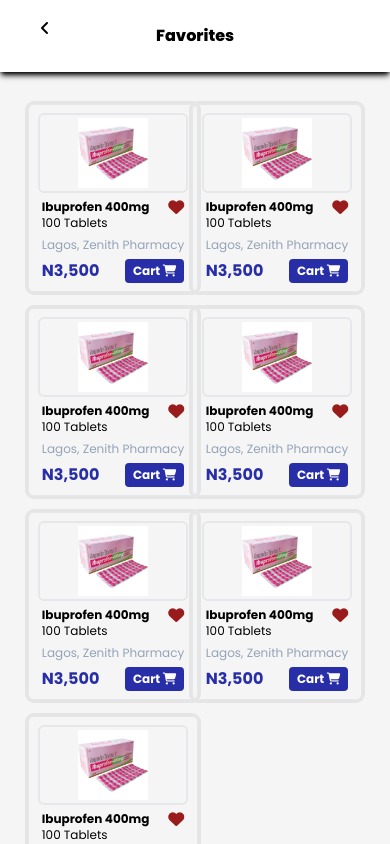
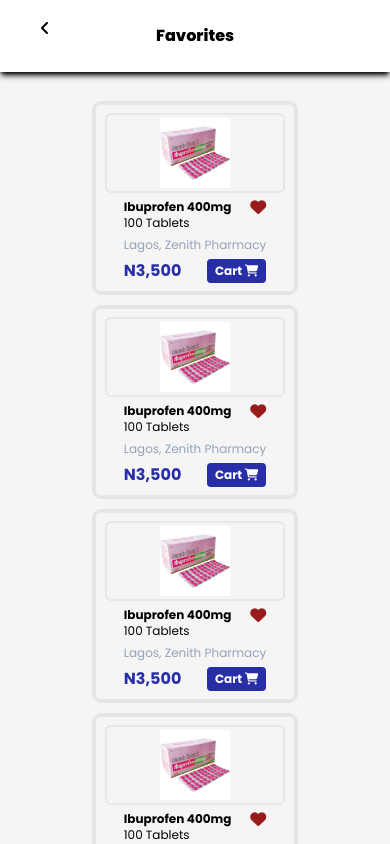
Before and after one commit to Intellidevelopers/cosmicforge-frontend, a React (Vite) app: page /favorites in a window 390 px wide. Built offline with nearby package versions, Linux system fonts and the light colour scheme.

Commit message:
Fixed mobile responsiveness

```diff
--- a/src/main/favorites/components/favorite-card.tsx
+++ b/src/main/favorites/components/favorite-card.tsx
@@ -8,8 +8,8 @@
 
 const FavoriteCard = (props:FavoriteItem) => {
 
-  return <div className="w-[170px] border p-2 rounded-md space-y-1.5 ring-[3px] self-center justify-self-center ring-neutral-200  md:w-full md:max-w-[240px] md:min-w-[190px] flex flex-1 flex-col justify-center items-center" >
-            <div className="border-2 w-[150px] h-[80px] flex items-center justify-center rounded-md md:w-[90%] md:h-auto">
+  return <div className="xs:max-w-[200px] w-[100%] border p-2 rounded-md space-y-1.5 ring-[3px] self-center justify-self-center max-w-[170px] ring-neutral-200  md:w-full md:max-w-[240px] md:min-w-[190px] flex flex-1 flex-col justify-center items-center" >
+            <div className="border-2 xs:w-[180px] w-[140px] h-[80px] flex items-center justify-center rounded-md md:w-[90%] md:h-auto">
               <img className="max-w-[70px] md:max-w-full" src={props.image} alt={props.title}/>
             </div>
             <div className="md:min-w-[90%] space-y-1.5">
--- a/src/main/favorites/pages/favorites.tsx
+++ b/src/main/favorites/pages/favorites.tsx
@@ -35,7 +35,7 @@
         <div className={changeWidthToFit + " w-full flex gap-2 justify-center items-center md:justify-start mx-auto mt-4"}>
             {/* <FavoriteHeader/> */}
             <div className="flex w-[80%] justify-center md:pl-4 md:justify-start">
-                <div className="grid grid-cols-2 sm:grid-cols-3 md:grid-cols-3 xl:grid-cols-4 w-full gap-4" >
+                <div className="grid xs:grid-cols-1 grid-cols-2 sm:grid-cols-3 md:grid-cols-3 xl:grid-cols-4 w-full gap-4" >
                     {FavoriteList.map((item, index) => (
                         <FavoriteCard key={index} {...item} />
                     ))}
--- a/tailwind.config.js
+++ b/tailwind.config.js
@@ -56,6 +56,9 @@
           }
 
         }
+      },
+      screens:{
+        'xs':{'max' :' 390px'}
       }
     },
 
```
